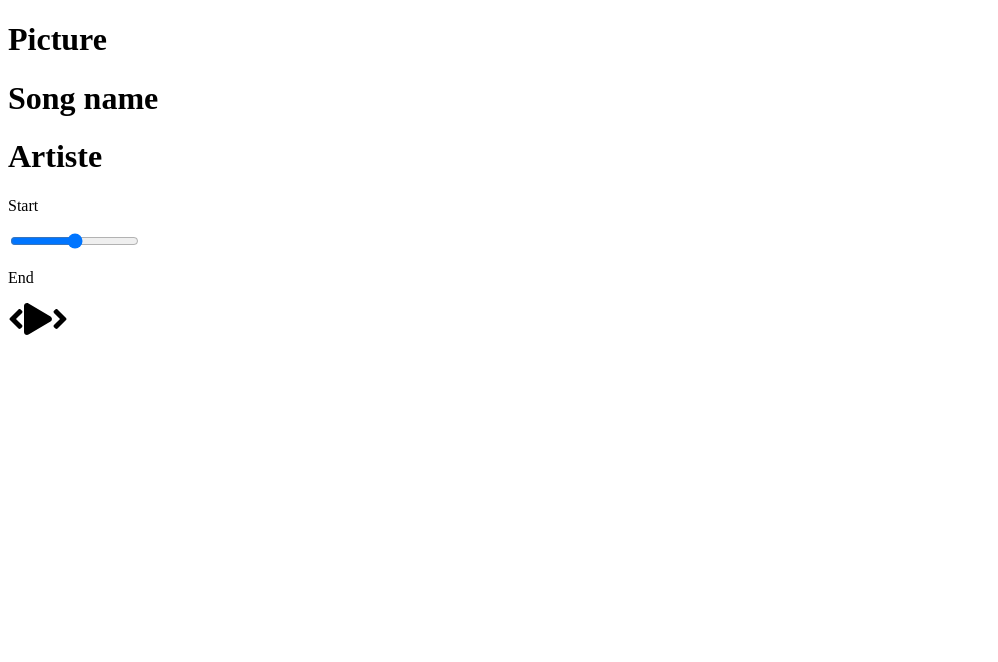
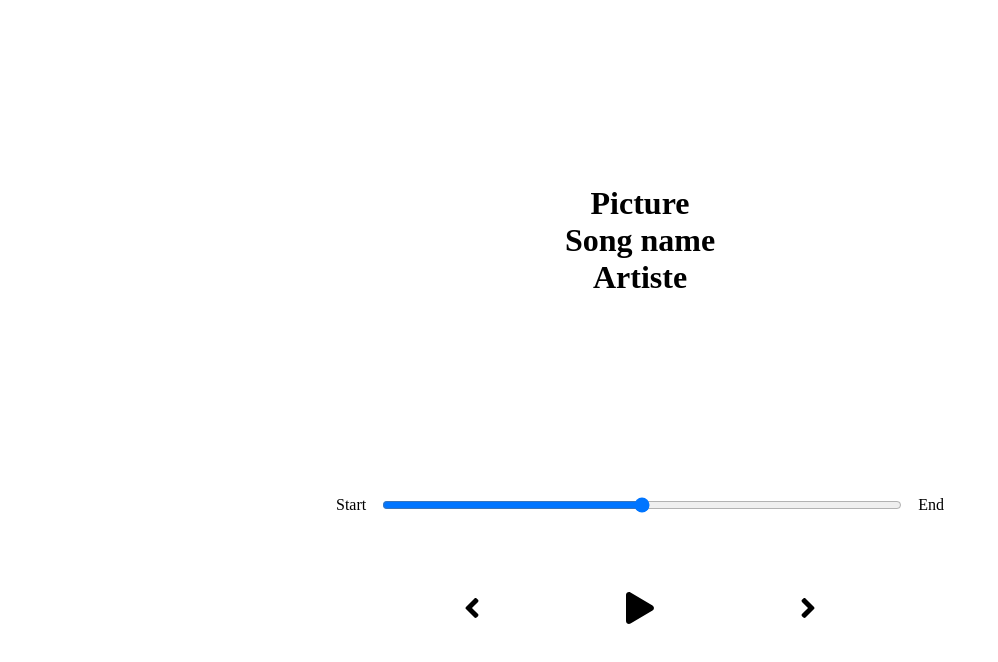
Before and after one commit to jordan62300/ReactMusic, a React (Create React App) app: page / in a window 1280 px wide. Shown: the top 662 px of the page, without its empty margins (0-998 px from the left). Built offline with nearby package versions, Linux system fonts and the light colour scheme.

Commit message:
ajout des donnees d'une musique

```diff
--- a/package.json
+++ b/package.json
@@ -13,6 +13,7 @@
     "react": "^17.0.1",
     "react-dom": "^17.0.1",
     "react-scripts": "4.0.1",
+    "uuid": "^8.3.2",
     "web-vitals": "^0.2.4"
   },
   "scripts": {
--- a/src/App.js
+++ b/src/App.js
@@ -1,9 +1,14 @@
-import React from "react";
+import React , {useState} from "react";
 import Song from "./components/Song";
 import Player from "./components/Player";
+import './styles/app.scss';
+import data from './util'
 
 
 function App() {
+
+  const [songs,setSongs] = useState(data())
+
   return (
     <div className="App">
       <Song />
--- a/src/styles/App.scss
+++ b/src/styles/App.scss
@@ -3,3 +3,6 @@
   padding: 0;
   box-sizing: border-box;
 }
+
+@import "./song";
+@import "./player";
--- /dev/null
+++ b/src/styles/_player.scss
@@ -0,0 +1,33 @@
+.player {
+  min-height: 20vh;
+  display: flex;
+  flex-direction: column;
+  align-items: center;
+  justify-content: space-between;
+}
+
+.time-control {
+  width: 50%;
+  display: flex;
+
+  input {
+    width: 100%;
+    padding: 1rem 2rem;
+  }
+
+  p {
+    padding: 1rem;
+  }
+}
+
+.play-control {
+  display: flex;
+  justify-content: space-between;
+  align-items: center;
+  padding: 1rem;
+  width: 30%;
+
+  svg {
+    cursor: pointer;
+  }
+}
--- /dev/null
+++ b/src/styles/_song.scss
@@ -0,0 +1,7 @@
+.song-container {
+  min-height: 60vh;
+  display: flex;
+  flex-direction: column;
+  align-items: center;
+  justify-content: center;
+}
--- /dev/null
+++ b/src/util.js
@@ -0,0 +1,45 @@
+import {v4 as uuidv4} from 'uuid';
+
+function chillHop() {
+    return [
+        {
+            name: "Beaver Creek",
+            cover: "https://chillhop.com/wp-content/uploads/2020/09/0255e8b8c74c90d4a27c594b3452b2daafae608d-1024x1024.jpg",
+            artist: "Aso, Middle School, Aviino",
+            audio: "https://mp3.chillhop.com/serve.php/?mp3=10076",
+            id: uuidv4(),
+            active: true,
+            color:["#2D6765","#122E2A"]
+        },
+        {
+            name: "Jazz Cabbage",
+            cover: "https://chillhop.com/wp-content/uploads/2020/06/49f6e32ca521fbad46a1b281e3893cf6254bf11d-1024x1024.jpg",
+            artist: "Ian Ewing, Strehlow",
+            audio: "https://mp3.chillhop.com/serve.php/?mp3=9363",
+            id: uuidv4(),
+            active: false,
+            color:["#C15248","#F7B595"]
+        },
+        {
+            name: "Daylight",
+            cover: "https://chillhop.com/wp-content/uploads/2020/07/ef95e219a44869318b7806e9f0f794a1f9c451e4-1024x1024.jpg",
+            artist: "Aiguille",
+            audio: "https://mp3.chillhop.com/serve.php/?mp3=9272",
+            id: uuidv4(),
+            active: false,
+            color:["#FACCB8","#9C81AB"]
+        },
+        {
+            name: "Daydream",
+            cover: "https://chillhop.com/wp-content/uploads/2020/07/ef95e219a44869318b7806e9f0f794a1f9c451e4-1024x1024.jpg",
+            artist: "Aiguille",
+            audio: "https://mp3.chillhop.com/serve.php/?mp3=9275",
+            id: uuidv4(),
+            active: false,
+            color:["#FACCB8","#9C81AB"]
+        },
+
+    ]
+}
+
+export default chillHop;
```
Also changed, not shown: 2 other files (tests, documents, lock files or other folders).
